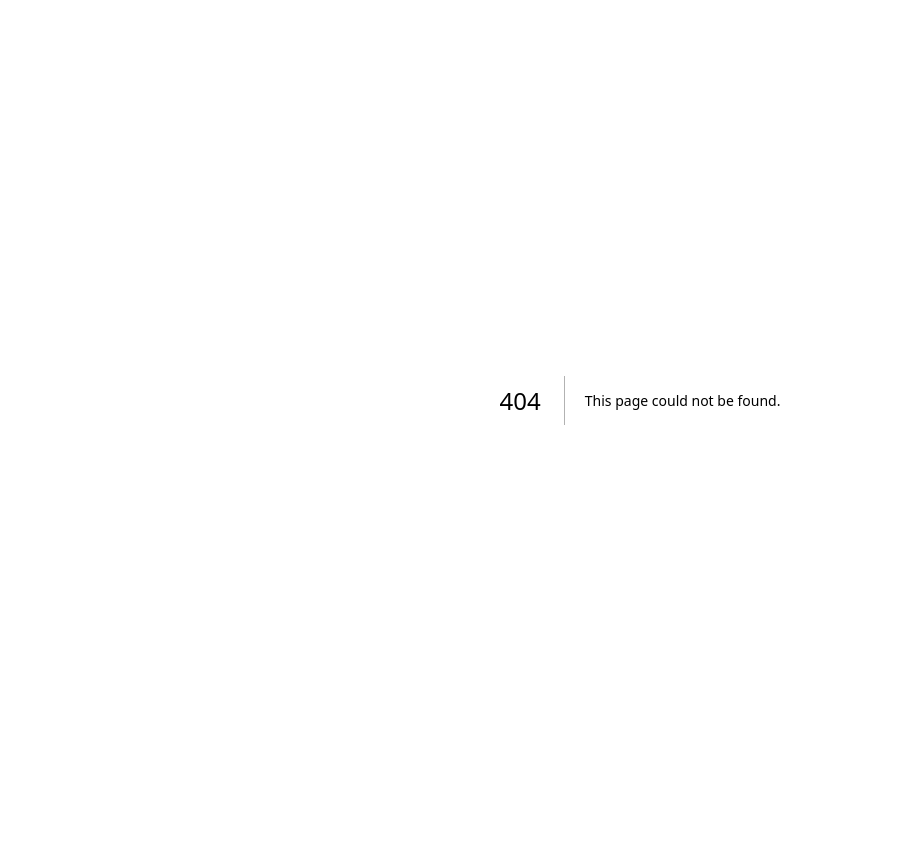
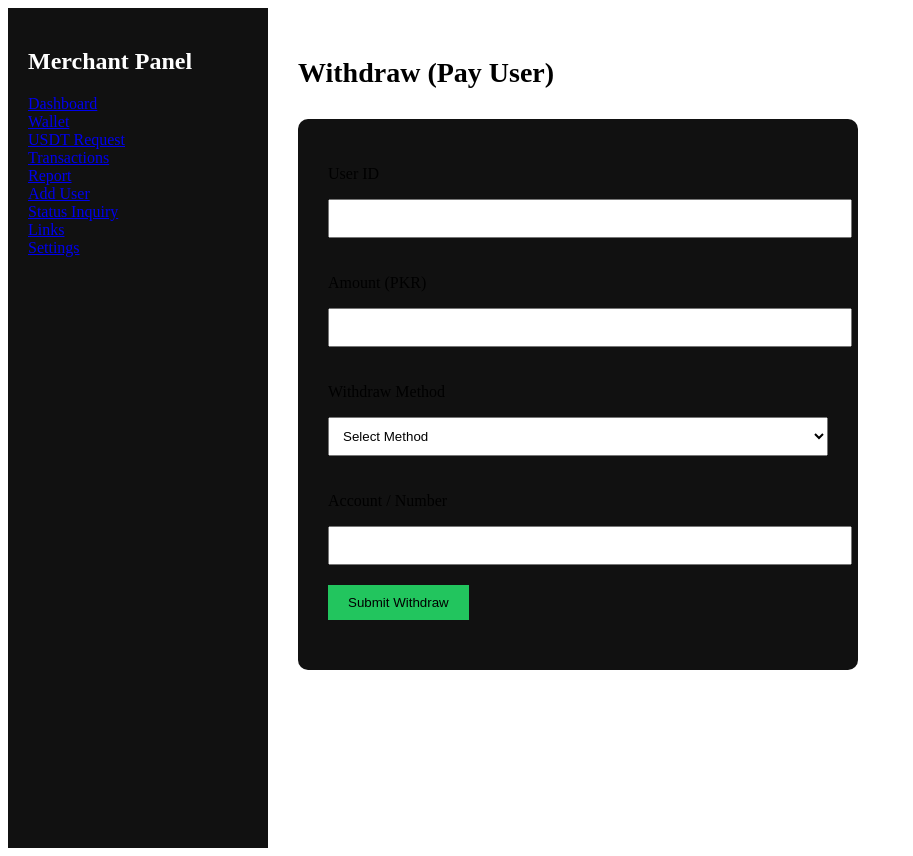
Before and after one commit to naspro-tech/naspro, a Next.js app: page /portal/withdraw in a window 1280 px wide. Before the commit this address had no page. Shown: the whole page, without its empty margins (0-913 px from the left). Before the commit the page ends 800 px from the top, so only its background shows below. Built offline with nearby package versions, Linux system fonts and the light colour scheme.

Commit message:
Implement withdraw functionality in Withdraw component

```diff
--- /dev/null
+++ b/pages/portal/withdraw.js
@@ -0,0 +1,124 @@
+import { useState } from "react";
+import PortalLayout from "../../components/PortalLayout";
+
+export default function Withdraw() {
+
+  const [userId, setUserId] = useState("");
+  const [amount, setAmount] = useState("");
+  const [method, setMethod] = useState("");
+  const [bankName, setBankName] = useState("");
+  const [account, setAccount] = useState("");
+  const [message, setMessage] = useState("");
+
+  const submitWithdraw = async () => {
+
+    const res = await fetch("/api/withdraw/request", {
+      method: "POST",
+      headers: {
+        "Content-Type": "application/json"
+      },
+      body: JSON.stringify({
+        user_id: userId,
+        amount,
+        method,
+        bank_name: bankName,
+        account
+      })
+    });
+
+    const data = await res.json();
+
+    if(data.success){
+      setMessage("Withdraw request submitted.");
+      setUserId("");
+      setAmount("");
+      setMethod("");
+      setBankName("");
+      setAccount("");
+    } else {
+      setMessage(data.message || "Error submitting request.");
+    }
+
+  };
+
+  return (
+    <PortalLayout>
+
+      <h1 style={{fontSize:"28px", marginBottom:"30px"}}>
+        Withdraw (Pay User)
+      </h1>
+
+      <div style={{
+        background:"#111",
+        padding:"30px",
+        borderRadius:"10px",
+        maxWidth:"500px"
+      }}>
+
+        <p>User ID</p>
+        <input
+          type="text"
+          value={userId}
+          onChange={(e)=>setUserId(e.target.value)}
+          style={{width:"100%", padding:"10px", marginBottom:"20px"}}
+        />
+
+        <p>Amount (PKR)</p>
+        <input
+          type="number"
+          value={amount}
+          onChange={(e)=>setAmount(e.target.value)}
+          style={{width:"100%", padding:"10px", marginBottom:"20px"}}
+        />
+
+        <p>Withdraw Method</p>
+        <select
+          value={method}
+          onChange={(e)=>setMethod(e.target.value)}
+          style={{width:"100%", padding:"10px", marginBottom:"20px"}}
+        >
+          <option value="">Select Method</option>
+          <option value="bank">Bank Transfer</option>
+          <option value="jazzcash">JazzCash</option>
+          <option value="easypaisa">Easypaisa</option>
+        </select>
+
+        {method === "bank" && (
+          <>
+            <p>Bank Name</p>
+            <input
+              type="text"
+              value={bankName}
+              onChange={(e)=>setBankName(e.target.value)}
+              style={{width:"100%", padding:"10px", marginBottom:"20px"}}
+            />
+          </>
+        )}
+
+        <p>Account / Number</p>
+        <input
+          type="text"
+          value={account}
+          onChange={(e)=>setAccount(e.target.value)}
+          style={{width:"100%", padding:"10px", marginBottom:"20px"}}
+        />
+
+        <button
+          onClick={submitWithdraw}
+          style={{
+            padding:"10px 20px",
+            background:"#22c55e",
+            border:"none",
+            cursor:"pointer"
+          }}
+        >
+          Submit Withdraw
+        </button>
+
+        <p style={{marginTop:"20px"}}>{message}</p>
+
+      </div>
+
+    </PortalLayout>
+  );
+                  }
```
